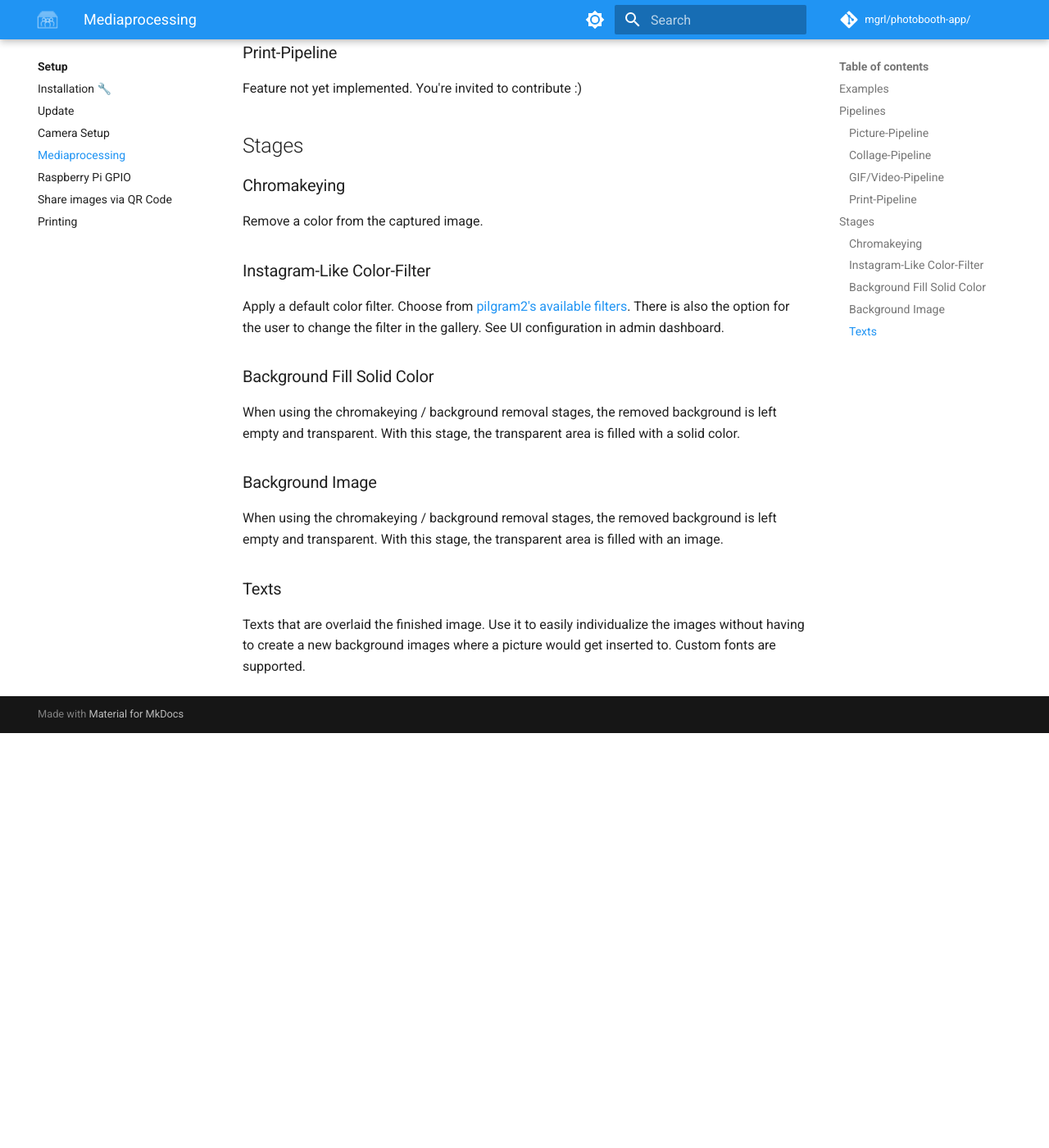
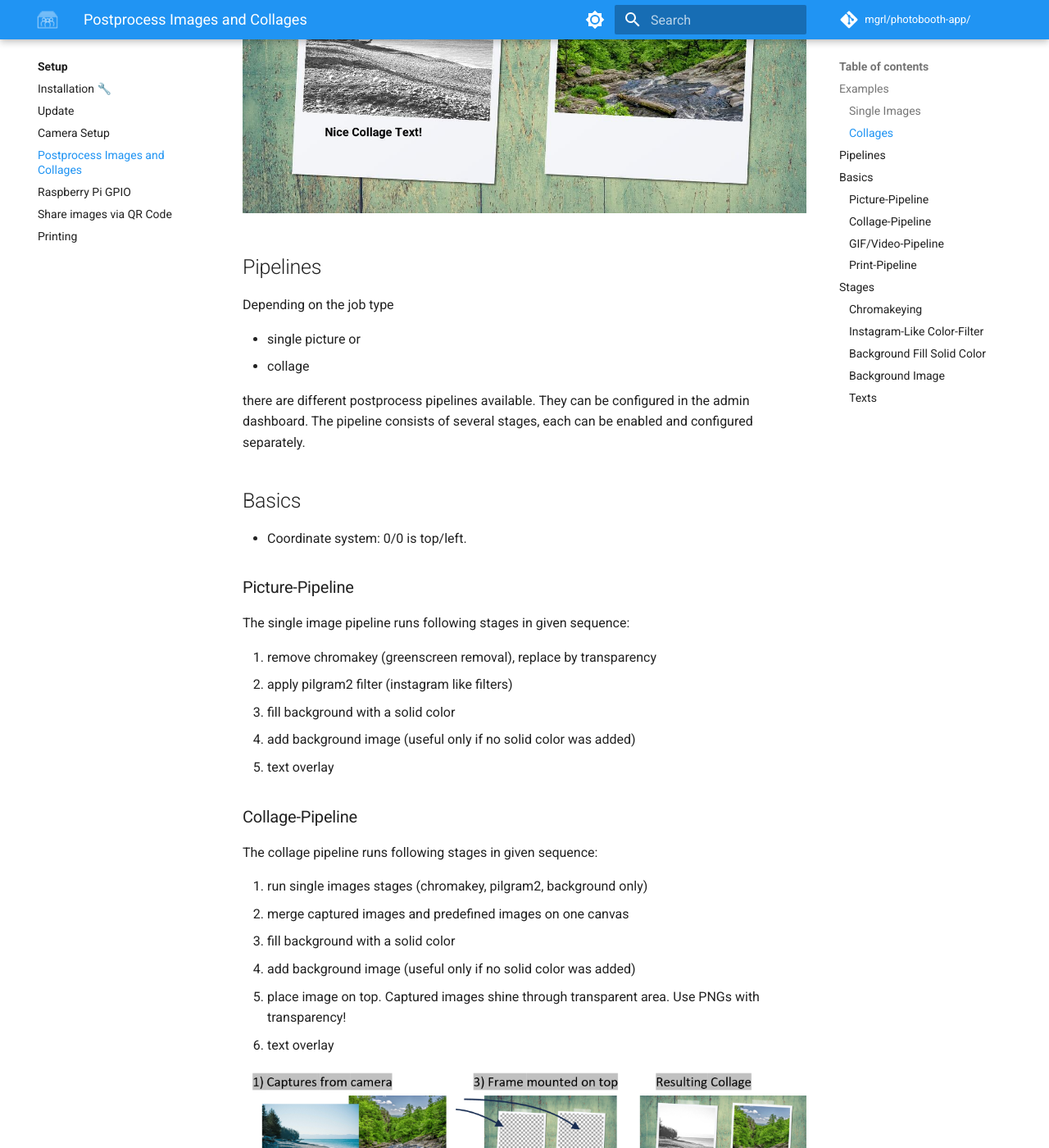
Before and after one commit to photobooth-app/photobooth-docs, an MkDocs documentation site: the page built from docs/setup/mediaprocessing.md, in a window 1280 px wide and 1400 px high, scrolled down 790 px. Shown: the whole window at 82% size. Built offline with MkDocs 1.6.1 and Material for MkDocs 9.7.7, drawn with Linux system fonts in a browser that asks for light colours; comment, search, counter and statistics services are not loaded; before the commit the page ends 1684 px from its top, so only the background shows below that; some of the changed text lies outside the part shown.

Commit message:
update collage info

```diff
--- a/docs/setup/mediaprocessing.md
+++ b/docs/setup/mediaprocessing.md
@@ -1,35 +1,73 @@
-# Mediaprocessing
+# Postprocess Images and Collages
 
 The mediaitems (images, videos, gifs) are postprocessed in a configurable pipeline consisting of several stages.
 The pipeline starts with the original mediaitem. Next is the stage to remove a greenscreen, add texts and a new background. The final processed item is stored to the gallery.
 
 ## Examples
 
-TODO
+### Single Images
+
+TODO: add example image
+
+### Collages
+
+Collages are merged from several images. These can be captured images from camera and being mixed with predefined images.
+Each capture can be modified, eg. remove the greenscreen and add a new background before merging in the collage.
+Following is an example how the collage is processed:
+
+![collage demo](../assets/mediaprocessing/collage_demo.jpg)
 
 ## Pipelines
 
-The pipelines are different depending on the type of media.
+Depending on the job type
+
+- single picture or
+- collage
+
+there are different postprocess pipelines available. They can be configured in the admin dashboard.
+The pipeline consists of several stages, each can be enabled and configured separately.
+
+## Basics
+
+- Coordinate system: 0/0 is top/left.
 
 ### Picture-Pipeline
 
+The single image pipeline runs following stages in given sequence:
+
+1. remove chromakey (greenscreen removal), replace by transparency
+2. apply pilgram2 filter (instagram like filters)
+3. fill background with a solid color
+4. add background image (useful only if no solid color was added)
+5. text overlay
+
 ### Collage-Pipeline
 
-Feature not yet implemented. You're invited to contribute :)
+The collage pipeline runs following stages in given sequence:
+
+  1. run single images stages (chromakey, pilgram2, background only)
+  2. merge captured images and predefined images on one canvas
+  3. fill background with a solid color
+  4. add background image (useful only if no solid color was added)
+  5. place image on top. Captured images shine through transparent area. Use PNGs with transparency!
+  6. text overlay
+
+![collage pipeline example](../assets/mediaprocessing/collage_pipeline_example.png)
 
 ### GIF/Video-Pipeline
 
-Feature not yet implemented. You're invited to contribute :)
+Feature not yet implemented. You're invited to [contribute](../contribute.md) 👋
 
 ### Print-Pipeline
 
-Feature not yet implemented. You're invited to contribute :)
+Feature not yet implemented. You're invited to [contribute](../contribute.md) 👋
 
 ## Stages
 
 ### Chromakeying
 
-Remove a color from the captured image.
+Remove a color from the captured image. Removed parts will be transparent.
+TODO: add more description about how to choose the green value.
 
 ### Instagram-Like Color-Filter
 
```
Also changed, not shown: docs/index.md (+3 -2 lines), docs/setup/update.md (+5 -2 lines), docs/assets/mediaprocessing/collage_demo.jpg (added), docs/assets/mediaprocessing/collage_pipeline_example.png (added).
